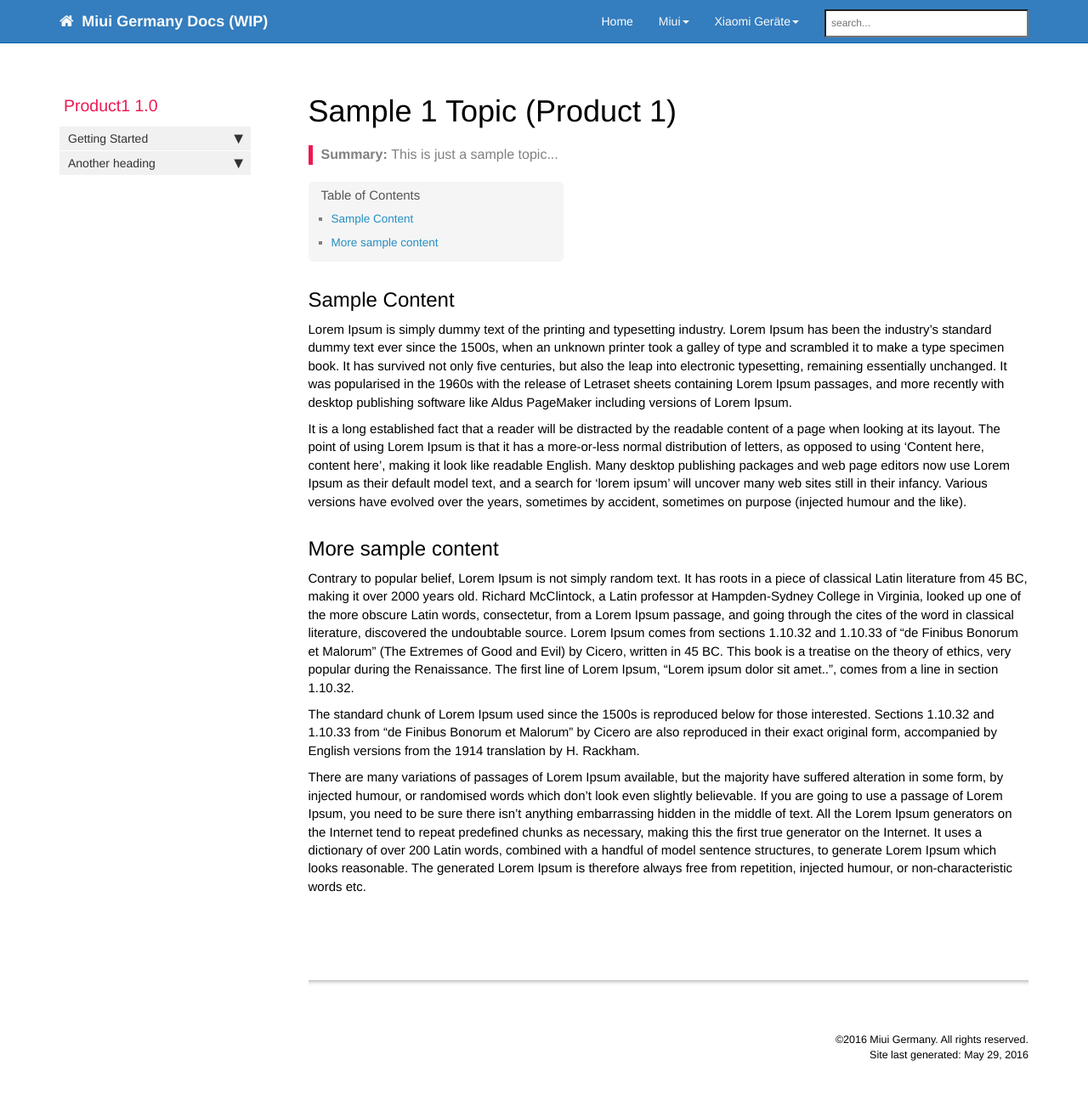
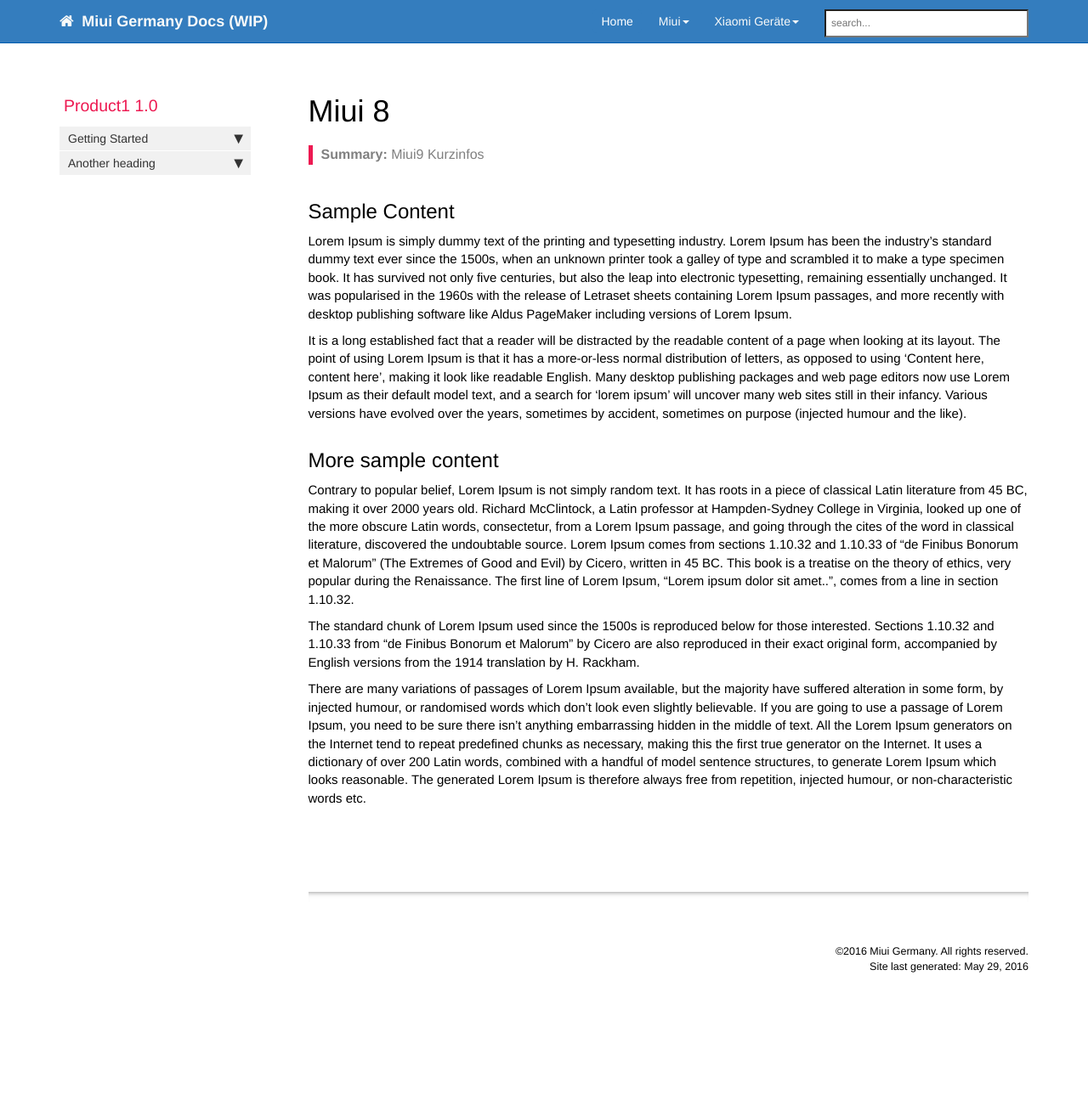
Before and after one commit to miui-russia/docs-miui8, a Jekyll site: the page built from miui/8/info.md, in a window 1280 px wide and 1302 px high. Shown: the top 1288 px of the window at 85% size. Built offline with Jekyll 4.4.1, drawn with Linux system fonts in a browser that asks for light colours; nearby versions of some CDN libraries; comment, search, counter and statistics services are not loaded.

Commit message:
Prepare docs base

```diff
--- a/miui/8/info.md
+++ b/miui/8/info.md
@@ -1,8 +1,9 @@
 ---
-title: Sample 1 Topic (Product 1)
+title: Miui 8
 keywords: sample
-summary: "This is just a sample topic..."
+summary: "Miui9 Kurzinfos"
 sidebar: product1_sidebar
+toc: false
 permalink: /miui8/
 ---
 
```
